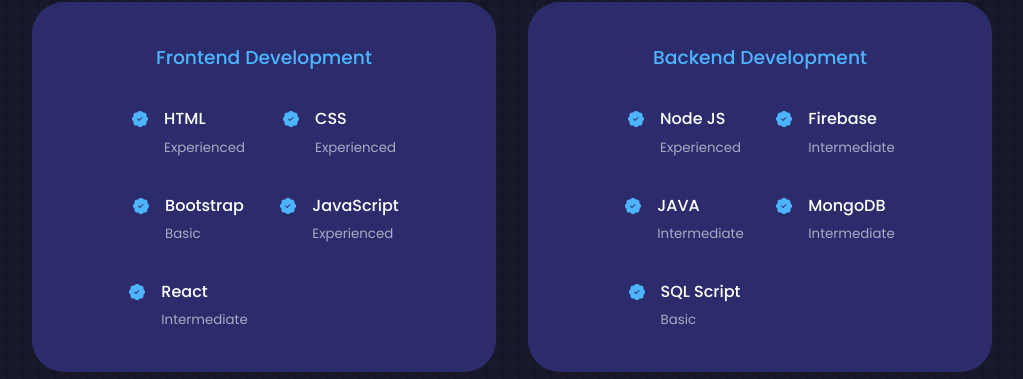
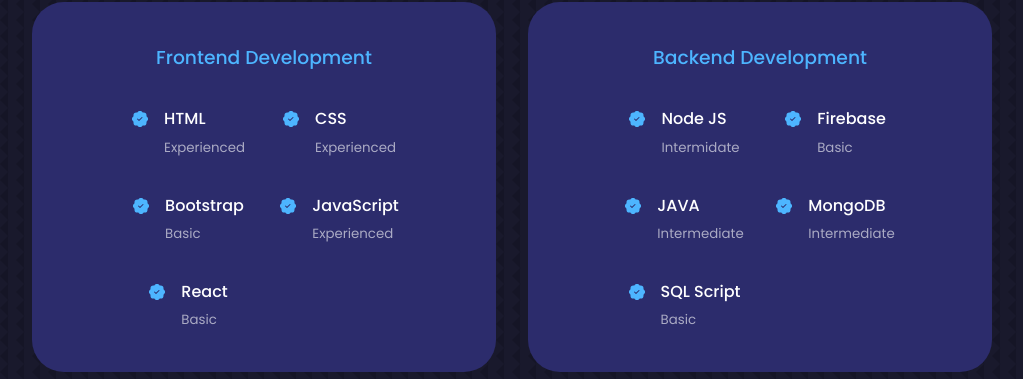
Before and after one commit to Niloy173/PortFolio-React, a React (Create React App) app: page / in a window 1280 px wide. Shown: the part 1732-2111 px from the top of the page, without its empty margins (128-1151 px from the left). Built offline with nearby package versions, Linux system fonts and the light colour scheme.

Commit message:
skill set changed

```diff
--- a/src/skill/Skill.jsx
+++ b/src/skill/Skill.jsx
@@ -72,7 +72,7 @@
         <div>
 
         <h4>React</h4>
-        <small>Intermediate</small>
+        <small>Basic</small>
 
         </div>
 
@@ -94,7 +94,7 @@
               <BsPatchCheckFill className='icon'/>
               <div>
               <h4>Node JS</h4>
-              <small>Experienced</small>
+              <small>Intermidate</small>
               </div>
 
             </article>
@@ -105,7 +105,7 @@
             <div>
 
             <h4>Firebase</h4>
-            <small>Intermediate</small>
+            <small>Basic</small>
 
 
             </div>
```
